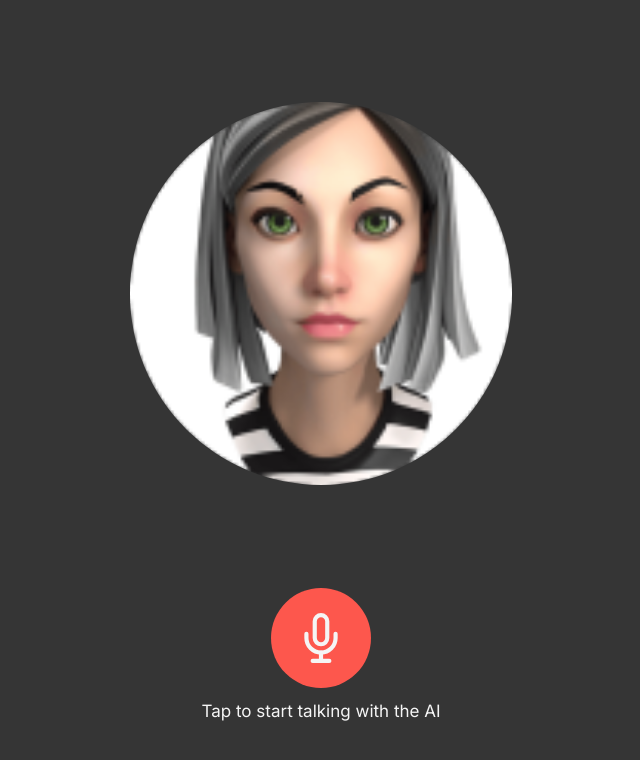
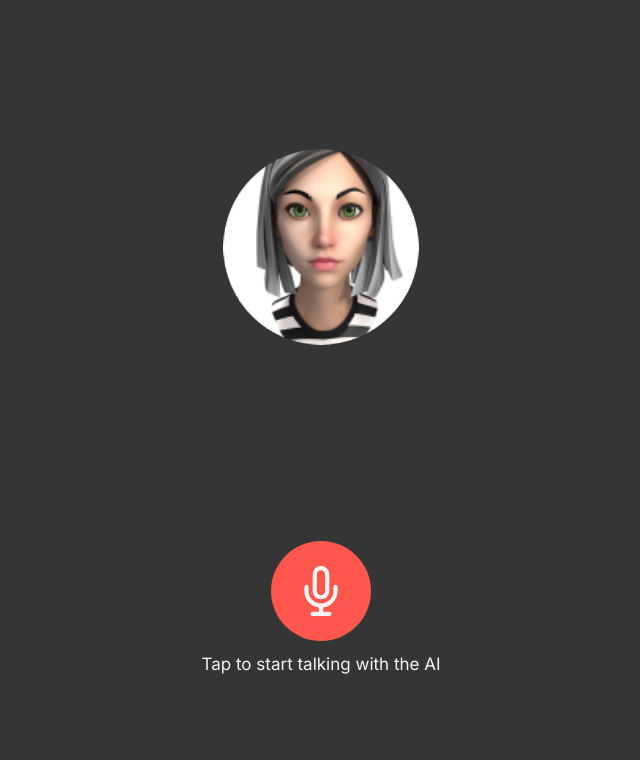
Before and after one commit to srijanmishra/Conversationally, a React (Vite) app in the folder examples/web_voice_chat/web_voice_chat_app/: page / in a window 1280 px wide. Shown: the top 760 px of the page, without its empty margins (319-959 px from the left). Built offline with nearby package versions, Linux system fonts and the light colour scheme.

Commit message:
Fixes fullscreen size of AI avatar. Consider simplifying html

```diff
--- a/examples/web_voice_chat/web_voice_chat_app/src/components/AIPortrait/AIPortrait.scss
+++ b/examples/web_voice_chat/web_voice_chat_app/src/components/AIPortrait/AIPortrait.scss
@@ -1,4 +1,6 @@
 .AIPortrait {
+  height: 200px;
+  width: 200px;
   border-radius: 500%;
   border: 2px solid transparent;
   &-thinking {
--- a/examples/web_voice_chat/web_voice_chat_app/src/pages/ChatPage.jsx
+++ b/examples/web_voice_chat/web_voice_chat_app/src/pages/ChatPage.jsx
@@ -120,19 +120,19 @@ export const ChatPage = () => {
 
     return (
         <>
-            <div style={{display: "flex", flexDirection: "column", justifyContent: "space-around", height: "90vh"}}>
-                <div className="container">
+            <div style={{display: "flex", flexDirection: "column", justifyContent: "space-around", height: "90vh", alignItems: "center"}}>
+                        <AIPortrait status={status} />
+                {/* <div className="container">
                     <div className="row justify-content-center">
                         <div className="col-4">
-                        <AIPortrait status={status} />
                         </div>
                     </div>
                     <div className="row">
                         <div className="col-12 text-center">
-                        {/* <audio id="player-ai" src={audioSrc} controls></audio> */}
                         </div>
                     </div>
-                </div>
+                </div> */}
+                        {/* <audio id="player-ai" src={audioSrc} controls></audio> */}
                 <div className="container">
                     <div className="row justify-content-center">
                         <div className="col-12 text-center">
```
